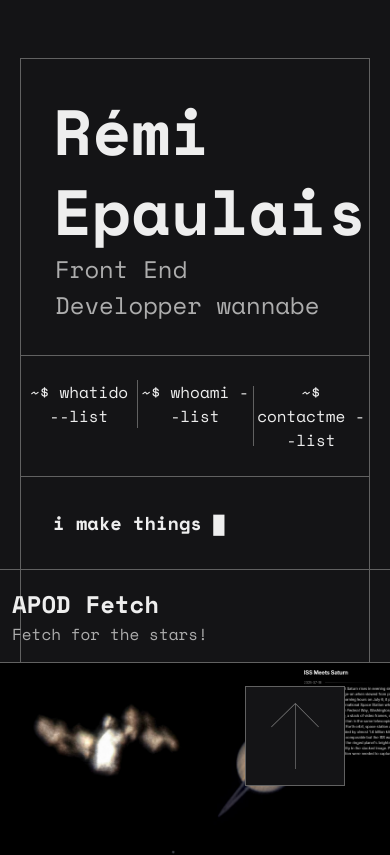
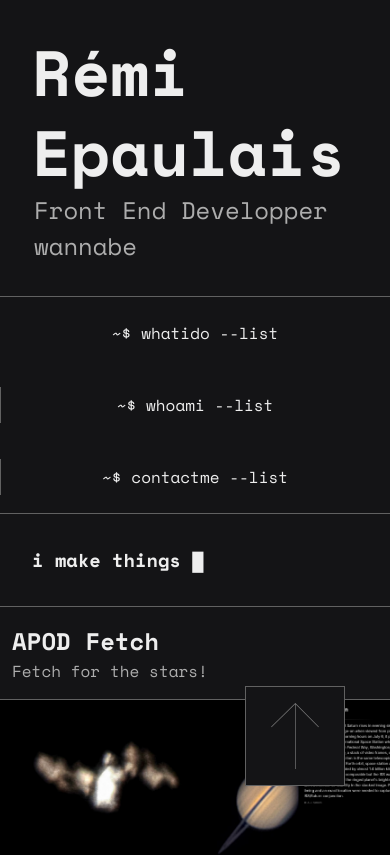
Before and after one commit to RemEpa/portfolio, a website built with Vite: page index.html in a window 390 px wide. Shown: the top 855 px of the page. Built offline with nearby package versions, Linux system fonts and the light colour scheme.

Commit message:
God damnit I don't understand workflows...

```diff
--- a/src/styles/main.css
+++ b/src/styles/main.css
@@ -34,11 +34,23 @@ section {
   }
 }
 
+@media (max-width: 520px) {
+  body {
+    padding: 0;
+  }
+}
+
 /* Main Body */
 .terminal {
   max-width: 1230px;
   margin: 0 auto;
   border: 1px solid var(--outline-clr);
+}
+
+@media (max-width: 520px) {
+  .terminal {
+    border: none;
+  }
 }
 
 /* Header */
@@ -127,6 +139,14 @@ nav {
           content: " --list";
         }
       }
+    }
+  }
+}
+
+@media (max-width: 750px) {
+  nav {
+    ul {
+      flex-direction: column;
     }
   }
 }
--- /dev/null
+++ b/vite.config.js
@@ -0,0 +1,5 @@
+import { defineConfig } from "vite";
+
+export default defineConfig({
+  base: "/",
+});
```
Also changed, not shown: .github/workflows/deploy.yaml (added), .github/workflows/main.yml (deleted), README.md.
